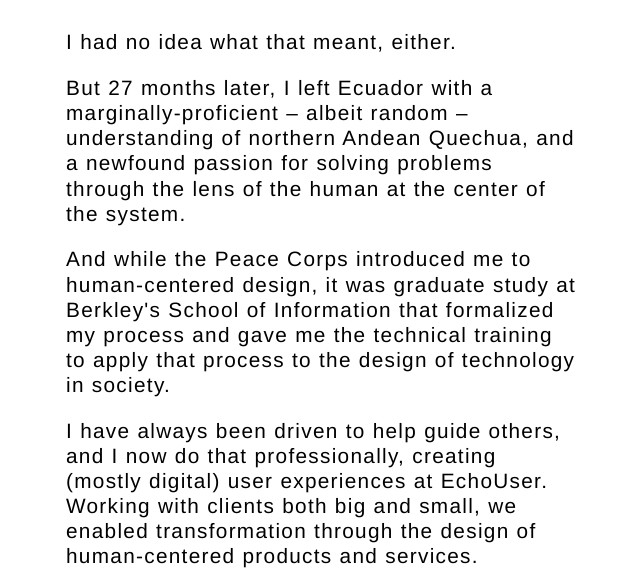
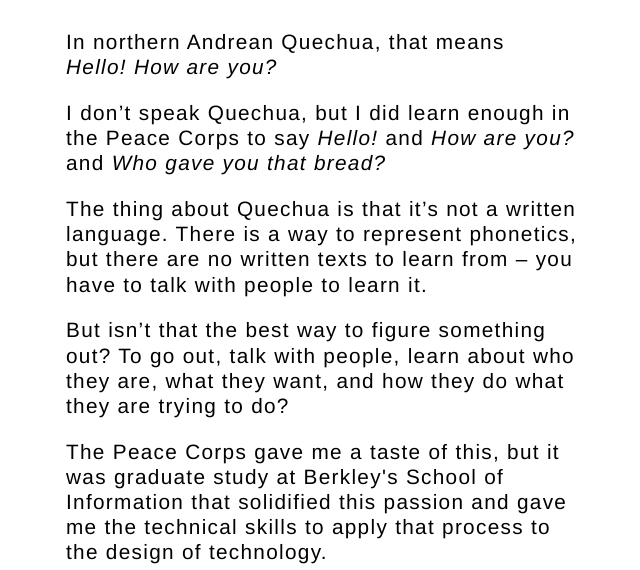
Before and after one commit to connerhunihan/new-gatsby-portfolio, a Gatsby site: page /about in a window 1280 px wide. Shown: the part 240-810 px from the top of the page, without its empty margins (318-958 px from the left). Built offline with nearby package versions, Linux system fonts and the light colour scheme; Gatsby itself is replaced by a stand-in of ours.

Commit message:
about me page updated

```diff
--- a/src/pages/about.js
+++ b/src/pages/about.js
@@ -13,25 +13,35 @@ const Project = () => (
         <p>Imanalla! Ima shuti kangui?</p>
       </div>
       <div className="paragraph">
-        <p>I had no idea what that meant, either.</p>
         <p>
-          But 27 months later, I left Ecuador with a marginally-proficient –
-          albeit random – understanding of northern Andean Quechua, and a
-          newfound passion for solving problems through the lens of the human at
-          the center of the system.
+          In northern Andrean Quechua, that means
+          <br /> <em>Hello! How are you?</em>
         </p>
         <p>
-          And while the Peace Corps introduced me to human-centered design, it
-          was graduate study at Berkley's School of Information that formalized
-          my process and gave me the technical training to apply that process to
-          the design of technology in society.
+          I don’t speak Quechua, but I did learn enough in the Peace Corps to
+          say <em>Hello!</em> and <em>How are you?</em> and{" "}
+          <em>Who gave you that bread?</em>
         </p>
         <p>
-          I have always been driven to help guide others, and I now do that
-          professionally, creating (mostly digital) user experiences at
-          EchoUser. Working with clients both big and small, we enabled
-          transformation through the design of human-centered products and
-          services.
+          The thing about Quechua is that it’s not a written language. There is
+          a way to represent phonetics, but there are no written texts to learn
+          from – you have to talk with people to learn it.
+        </p>
+        <p>
+          But isn’t that the best way to figure something out? To go out, talk
+          with people, learn about who they are, what they want, and how they do
+          what they are trying to do?
+        </p>
+        <p>
+          The Peace Corps gave me a taste of this, but it was graduate study at
+          Berkley's School of Information that solidified this passion and gave
+          me the technical skills to apply that process to the design of
+          technology.
+        </p>
+        <p>
+          I now get to talk with people and solve problems for a living, working
+          with clients both big and small to help them understand the people
+          they serve and to design human-centered products and experiences.
         </p>
       </div>
     </div>
```
